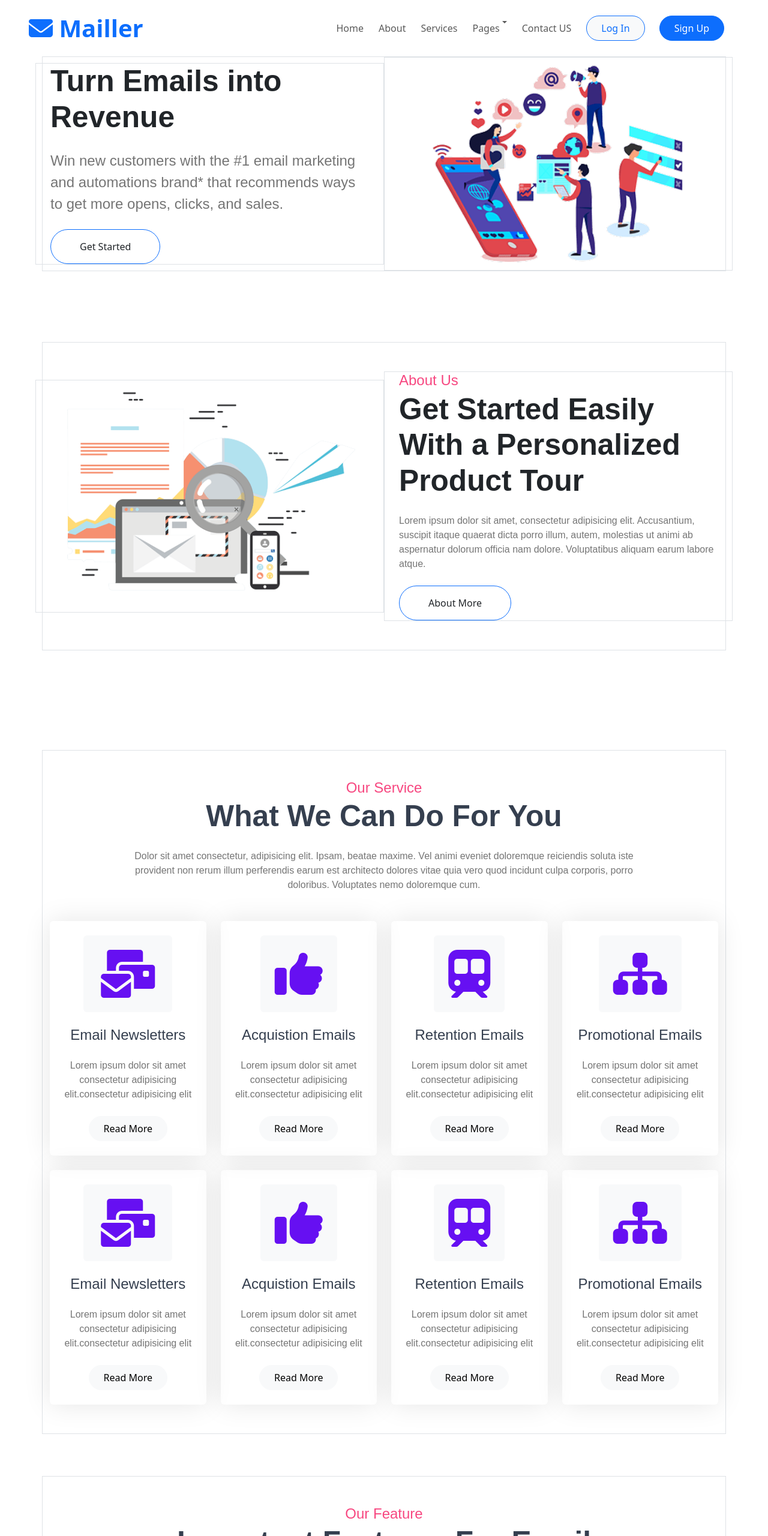
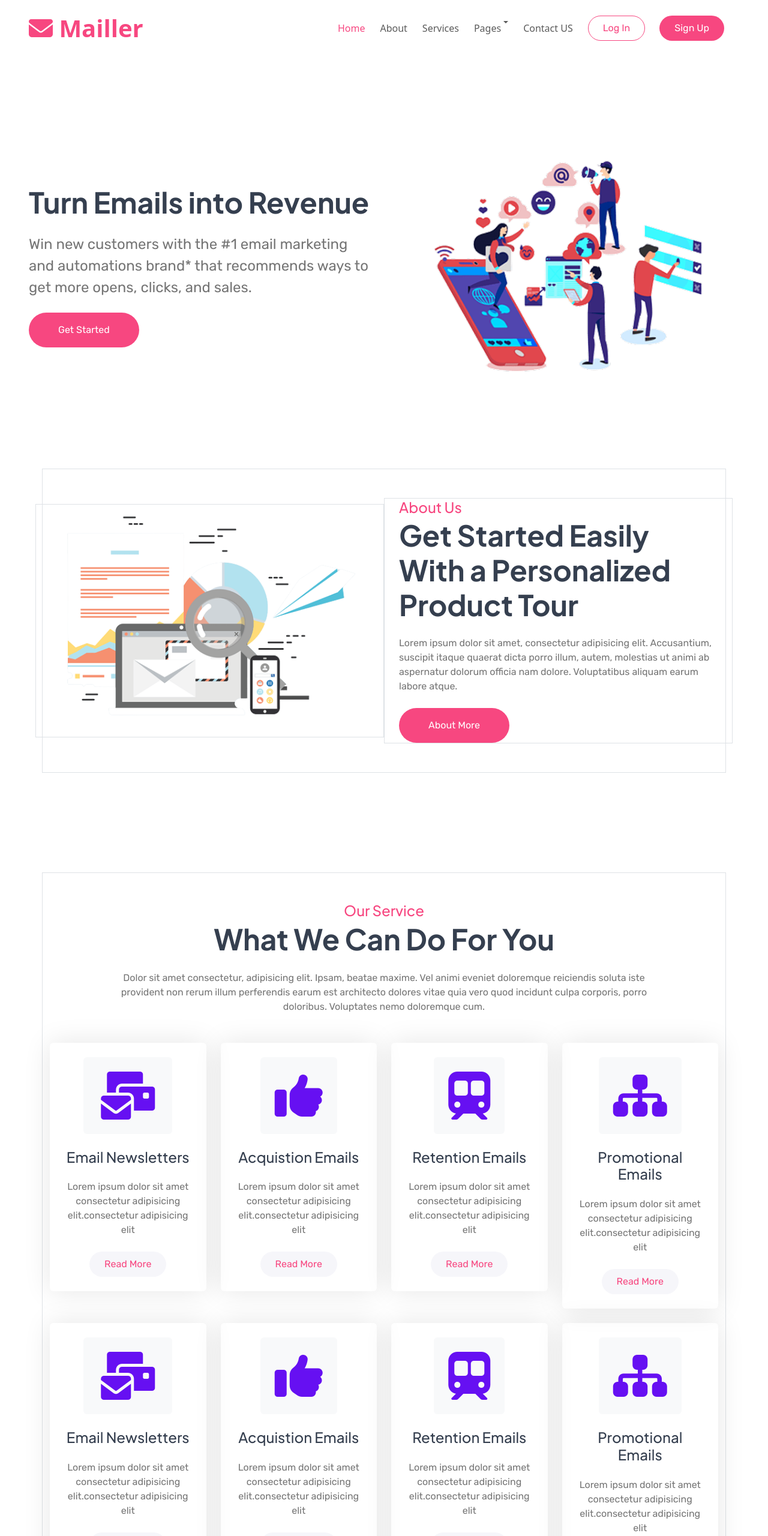
Before and after one commit to amitdabhi01/Mailler, a plain HTML site: page index.html in a window 1280 px wide. Shown: the top 2560 px of the page at 60% size. Drawn offline with Linux system fonts and the light colour scheme.

Commit message:
4 section done

```diff
--- a/index.html
+++ b/index.html
@@ -7,19 +7,26 @@
     <link rel="stylesheet" href="style.css">
     <link rel="stylesheet" href="bootstrap.min.css">
     <link rel="stylesheet" href="https://cdnjs.cloudflare.com/ajax/libs/font-awesome/6.7.2/css/all.min.css" integrity="sha512-Evv84Mr4kqVGRNSgIGL/F/aIDqQb7xQ2vcrdIwxfjThSH8CSR7PBEakCr51Ck+w+/U6swU2Im1vVX0SVk9ABhg==" crossorigin="anonymous" referrerpolicy="no-referrer" />
+    <link rel="preconnect" href="https://fonts.googleapis.com">
+<link rel="preconnect" href="https://fonts.gstatic.com" crossorigin>
+<link href="https://fonts.googleapis.com/css2?family=Rubik:ital,wght@0,300..900;1,300..900&display=swap" rel="stylesheet">
+<link rel="preconnect" href="https://fonts.googleapis.com">
+<link rel="preconnect" href="https://fonts.gstatic.com" crossorigin>
+<link href="https://fonts.googleapis.com/css2?family=Plus+Jakarta+Sans:ital,wght@0,200..800;1,200..800&family=Rubik:ital,wght@0,300..900;1,300..900&display=swap" rel="stylesheet">
 </head>
 <body>
-  <nav class="navbar navbar-expand-lg navbar-light px-4 px-lg-5 py-3 py-lg-0">
+
+  <div class="container-fluid header position-relative p-0">
+    <nav class="navbar navbar-expand-lg navbar-light px-4 px-lg-5 py-3 py-lg-0 nav-bg">
       <a href="" class="navbar-brand p-0 text-decoration-none">
-      <h1 class="display-6 text-primary m-0 text-color">
+        <h1 class="display-6 m-0 text-color">
           <i class="fa-solid fa-envelope"></i>
           Mailler
         </h1>
       </a>
-    </div>
       <div class="collapse navbar-collapse">
         <div class="navbar-nav ms-auto py-0">
-        <a href="" class="navbar-light navbar-nav nav-link">Home</a>
+          <a href="" class="navbar-light navbar-nav nav-link active text-color">Home</a>
           <a href="" class="navbar-light navbar-nav nav-link">About</a>
           <a href="" class="navbar-light navbar-nav nav-link">Services</a>
           <div class="nav-item dropdown">
@@ -34,25 +41,26 @@
           </div>
           <a href="" class="navbar-light navbar-nav nav-link">Contact US</a>
         </div>
-      <a href="" class="btn btn-light border border-primary rounded-pill text-primary py-2 px-4 me-4">Log In</a>
-      <a href="" class="btn btn-primary rounded-pill text-white py-2 px-4">Sign Up</a>
+        <a href="" class="btn rounded-pill text-color py-2 px-4 me-4 button-1">Log In</a>
+        <a href="" class="btn button-2 rounded-pill text-white py-2 px-4">Sign Up</a>
       </div>
     </nav>
-
-  <section>
-    <div class="container border margin-b">
+    <div class="hero-header px-5 overflow-hidden">
       <div class="row g-5 align-items-center">
-        <div class="col-6 border">
-          <h1 class="mb-4 display-4 text-dark ">Turn Emails into Revenue</h1>
+        <div class="col-6">
+          <h1 class="mb-4 display-4">Turn Emails into Revenue</h1>
           <p class="mb-4 fs-4">Win new customers with the #1 email marketing and automations brand* that recommends ways to get more opens, clicks, and sales.</p>
-          <a href="" class="btn border-primary rounded-pill py-3 px-5">Get Started</a>
+          <a href="" class="btn button-2 rounded-pill py-3 px-5">Get Started</a>
         </div>
-        <div class="col-6 border">
+        <div class="col-6">
           <img src="img/hero-img-1.png" alt="" class="img-fluid w-100 h-100">
         </div>
       </div>
     </div>
-  </section>
+  </div>
+
+
+
 
   <section>
     <div class="container-fluid py-5">
@@ -63,9 +71,9 @@
           </div>
           <div class="col-6 border">
             <h4 class="mb-1 text-color">About Us</h4>
-            <h1 class="mb-4 display-4 text-dark ">Get Started Easily With a Personalized Product Tour</h1>
+            <h1 class="mb-4 display-4">Get Started Easily With a Personalized Product Tour</h1>
             <p class="mb-4">Lorem ipsum dolor sit amet, consectetur adipisicing elit. Accusantium, suscipit itaque quaerat dicta porro illum, autem, molestias ut animi ab aspernatur dolorum officia nam dolore. Voluptatibus aliquam earum labore atque.</p>
-            <a href="" class="btn border-primary rounded-pill py-3 px-5">About More</a>
+            <a href="" class="btn button-2 rounded-pill py-3 px-5">About More</a>
           </div>
         </div>
       </div>
@@ -90,7 +98,7 @@
               <div class="service-content">
                 <h4 class="mb-4">Email Newsletters</h4>
                 <p class="mb-4">Lorem ipsum dolor sit amet consectetur adipisicing elit.consectetur adipisicing elit</p>
-                <a href="" class="btn btn-light rounded-pill py-2 px-4">Read More</a>
+                <a href="" class="btn button-3 rounded-pill py-2 px-4">Read More</a>
               </div>
             </div>
           </div>
@@ -102,7 +110,7 @@
               <div class="service-content">
                 <h4 class="mb-4">Acquistion Emails</h4>
                 <p class="mb-4">Lorem ipsum dolor sit amet consectetur adipisicing elit.consectetur adipisicing elit</p>
-                <a href="" class="btn btn-light rounded-pill py-2 px-4">Read More</a>
+                <a href="" class="btn button-3 rounded-pill py-2 px-4">Read More</a>
               </div>
             </div>
           </div>
@@ -114,7 +122,7 @@
               <div class="service-content">
                 <h4 class="mb-4">Retention Emails</h4>
                 <p class="mb-4">Lorem ipsum dolor sit amet consectetur adipisicing elit.consectetur adipisicing elit</p>
-                <a href="" class="btn btn-light rounded-pill py-2 px-4">Read More</a>
+                <a href="" class="btn button-3 rounded-pill py-2 px-4">Read More</a>
               </div>
             </div>
           </div>
@@ -126,7 +134,7 @@
               <div class="service-content">
                 <h4 class="mb-4">Promotional Emails</h4>
                 <p class="mb-4">Lorem ipsum dolor sit amet consectetur adipisicing elit.consectetur adipisicing elit</p>
-                <a href="" class="btn btn-light rounded-pill py-2 px-4">Read More</a>
+                <a href="" class="btn button-3 rounded-pill py-2 px-4">Read More</a>
               </div>
             </div>
           </div>
@@ -138,7 +146,7 @@
               <div class="service-content">
                 <h4 class="mb-4">Email Newsletters</h4>
                 <p class="mb-4">Lorem ipsum dolor sit amet consectetur adipisicing elit.consectetur adipisicing elit</p>
-                <a href="" class="btn btn-light rounded-pill py-2 px-4">Read More</a>
+                <a href="" class="btn button-3 rounded-pill py-2 px-4">Read More</a>
               </div>
             </div>
           </div>
@@ -150,7 +158,7 @@
               <div class="service-content">
                 <h4 class="mb-4">Acquistion Emails</h4>
                 <p class="mb-4">Lorem ipsum dolor sit amet consectetur adipisicing elit.consectetur adipisicing elit</p>
-                <a href="" class="btn btn-light rounded-pill py-2 px-4">Read More</a>
+                <a href="" class="btn button-3 rounded-pill py-2 px-4">Read More</a>
               </div>
             </div>
           </div>
@@ -162,7 +170,7 @@
               <div class="service-content">
                 <h4 class="mb-4">Retention Emails</h4>
                 <p class="mb-4">Lorem ipsum dolor sit amet consectetur adipisicing elit.consectetur adipisicing elit</p>
-                <a href="" class="btn btn-light rounded-pill py-2 px-4">Read More</a>
+                <a href="" class="btn button-3 rounded-pill py-2 px-4">Read More</a>
               </div>
             </div>
           </div>
@@ -174,7 +182,7 @@
               <div class="service-content">
                 <h4 class="mb-4">Promotional Emails</h4>
                 <p class="mb-4">Lorem ipsum dolor sit amet consectetur adipisicing elit.consectetur adipisicing elit</p>
-                <a href="" class="btn btn-light rounded-pill py-2 px-4">Read More</a>
+                <a href="" class="btn button-3 rounded-pill py-2 px-4">Read More</a>
               </div>
             </div>
           </div>
@@ -194,7 +202,7 @@
         </div>
         <div class="row justify-content-center g-4">
           <div class="col-3">
-            <div class="service-item text-center rounded p-4">
+            <div class="feature-item text-center rounded p-4">
               <div class="service-icon bg-light rounded p-4 mb-4 d-inline-block">
                 <i class="fa-solid fa-envelope fa-5x fa logo-color"></i>
               </div>
@@ -208,7 +216,7 @@
             </div>
           </div>
           <div class="col-3">
-            <div class="service-item text-center rounded p-4">
+            <div class="feature-item text-center rounded p-4">
               <div class="service-icon bg-light rounded p-4 mb-4 d-inline-block">
                 <i class="fa-solid fa-envelopes-bulk fa-5x fa logo-color"></i>
               </div>
@@ -222,7 +230,7 @@
             </div>
           </div>
           <div class="col-3">
-            <div class="service-item text-center rounded p-4">
+            <div class="feature-item text-center rounded p-4">
               <div class="service-icon bg-light rounded p-4 mb-4 d-inline-block">
                 <i class="fa-solid fa-sitemap fa-5x fa logo-color"></i>
               </div>
@@ -236,7 +244,7 @@
             </div>
           </div>
           <div class="col-3">
-            <div class="service-item text-center rounded p-4">
+            <div class="feature-item text-center rounded p-4">
               <div class="service-icon bg-light rounded p-4 mb-4 d-inline-block">
                 <i class="fa-solid fa-list-check fa-5x fa logo-color"></i>
               </div>
@@ -252,7 +260,7 @@
         </div>
         <div class="col-12 text-center">
           <div class="my-3">
-            <a href="" class="btn btn-primary rounded-pill px-5 py-3">Moer Feature</a>
+            <a href="" class="btn button-2 rounded-pill px-5 py-3">Moer Feature</a>
           </div>
         </div>
       </div>
@@ -276,7 +284,7 @@
                   <i class="fas fa-solid fa-newspaper fa-4x logo-color"></i>
                   <div class="d-flex flex-column ms-3">
                     <h2 class="mb-0 fw-bold">285</h2>
-                    <small class="text-dark">Created Projects</small>
+                    <small class="small">Created Projects</small>
                   </div>
                 </div>
               </div>
@@ -285,12 +293,12 @@
                   <i class="fas fa-solid fa-users fa-4x logo-color"></i>
                   <div class="d-flex flex-column ms-3">
                     <h2 class="mb-0 fw-bold">6560</h2>
-                    <small class="text-dark">Happy Clients</small>
+                    <small class="small">Happy Clients</small>
                   </div>
                 </div>
               </div>
             </div>
-            <a href="" class="btn border-primary rounded-pill py-3 px-5 my-4">Read More</a>
+            <a href="" class="btn button-2 rounded-pill py-3 px-5 my-4">Read More</a>
           </div>
         </div>
       </div>
--- a/style.css
+++ b/style.css
@@ -1,6 +1,9 @@
-.display-6{
-    font-weight: 600 !important;
+.hero-header{
+    padding-top: 160px;
+    padding-bottom: 100px;
+    position: relative;
 }
+
 .navbar-light{
     margin-right: 25px;
     padding: 35px 0px !important;
@@ -8,20 +11,42 @@
     font-weight: 500 !important;
 }
 
+.button-1{
+    border-color: #f74780 !important;
+    font-family: "Rubik",sans-serif !important;
+}
+.button-1:hover{
+    background-color: #f74780 !important;
+    color: white !important;
+}
+
+.button-2{
+    background-color: #f74780 !important;
+    color: white !important;
+    font-family: "Rubik",sans-serif !important;
+}
+.button-2:hover{
+    border-color: #f74780 !important;
+    background-color: white !important;
+    color: #f74780 !important;
+}
+
+.button-3{
+    background-color: #f6f6fa !important;
+    color: #f74780 !important;
+    font-family: "Rubik",sans-serif !important;
+}
+.button-3:hover{
+    background-color: #f74780 !important;
+    color: white !important;
+}
+
 .text-color{
     color: #f74780 !important;
 }
 
-.margin-b{
-    margin-bottom: 70px !important;
-}
-
-.logo-color{
-    color: #6610f2 !important;
-}
-
-.service-item{
-    box-shadow: 0 0 45px rgba(0, 0, 0, 0.1);
+.display-6{
+    font-weight: 600 !important;
 }
 
 h4{
@@ -39,8 +64,40 @@ p{
 }
 
 .display-4{
-    font-size: calc(1.425rem + 2.1vw) !important;
+    font-size: 3rem !important;
     font-weight: 700 !important;
     color: #353f4f !important;
     font-family: "Plus Jakarta Sans",sans-serif !important;
 }
+
+.margin-b{
+    margin-bottom: 70px !important;
+}
+
+.logo-color{
+    color: #6610f2 !important;
+}
+
+.service-item{
+    box-shadow: 0 0 45px rgba(0, 0, 0, 0.1);
+}
+.service-item:hover{
+    background-color: rgba(102, 16, 242, 0.09);
+    transition: 0.5s !important;
+}
+
+.feature-content a{
+    font-size: 1.5rem !important;
+    /* font-weight: !important; */
+    color: #353f4f !important;
+    font-family: "Plus Jakarta Sans",sans-serif !important;
+}
+.feature-content a:hover{
+    color: #f74780 !important;
+}
+
+.small{
+    color: #353f4f !important;
+    font-weight: 400 !important;
+    font-family: "Rubik", sans-serif !important;
+}
```
Lines whose indentation alone changed are shown as unchanged.
